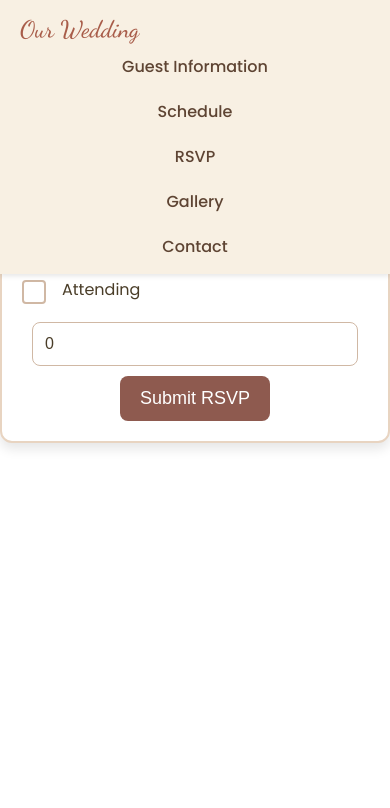
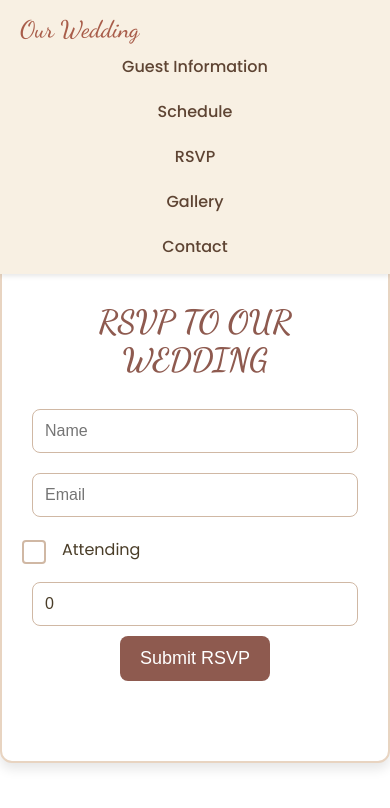
Before and after one commit to johnsn27/weddingWebsite, a React (Create React App) app: page /rsvp in a window 390 px wide. Shown: the top 808 px of the page. Built offline with nearby package versions, Linux system fonts and the light colour scheme; what aws-amplify would draw is missing.

Commit message:
fix mobile

```diff
--- a/src/pages/rsvp.js
+++ b/src/pages/rsvp.js
@@ -20,7 +20,7 @@ const formContainerStyle = css`
   border: 2px solid #e8d4c1; /* Soft border */
 
   @media (max-width: 768px) {
-    padding: 20px;
+    padding: 280px 20px 80px; /* More top padding for mobile view */
   }
 `;
 
```
